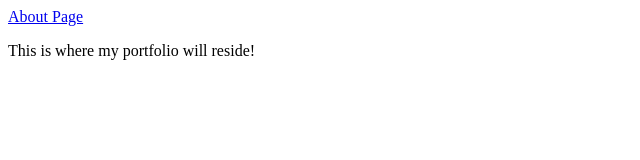
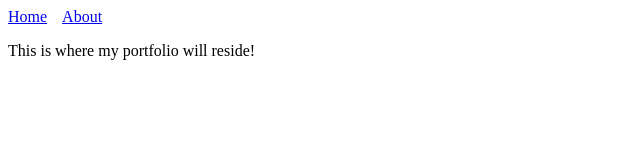
Before and after one commit to RanadeepPolavarapu/portfolio, a Next.js app: page / in a window 1280 px wide. Shown: the top 160 px of the page, without its empty margins (0-640 px from the left). Built offline with nearby package versions, Linux system fonts and the light colour scheme.

Commit message:
Added shared Header component

```diff
--- /dev/null
+++ b/components/Header.js
@@ -0,0 +1,18 @@
+import Link from "next/link";
+
+const linkStyle = {
+  marginRight: 15
+};
+
+const Header = () => (
+  <div>
+    <Link href="/">
+      <a style={linkStyle}>Home</a>
+    </Link>
+    <Link href="/about">
+      <a style={linkStyle}>About</a>
+    </Link>
+  </div>
+);
+
+export default Header;
--- a/pages/about.js
+++ b/pages/about.js
@@ -1,5 +1,8 @@
+import Header from "../components/Header";
+
 export default () => (
   <div>
+    <Header />
     <h1>About me</h1>
     <ul>
       <li>I'm 22 years old</li>
--- a/pages/index.js
+++ b/pages/index.js
@@ -1,10 +1,8 @@
-import Link from "next/link";
+import Header from "../components/Header";
 
 const Index = () => (
   <div>
-    <Link href="/about">
-      <a>About Page</a>
-    </Link>
+    <Header />
     <p>This is where my portfolio will reside!</p>
   </div>
 );
```
